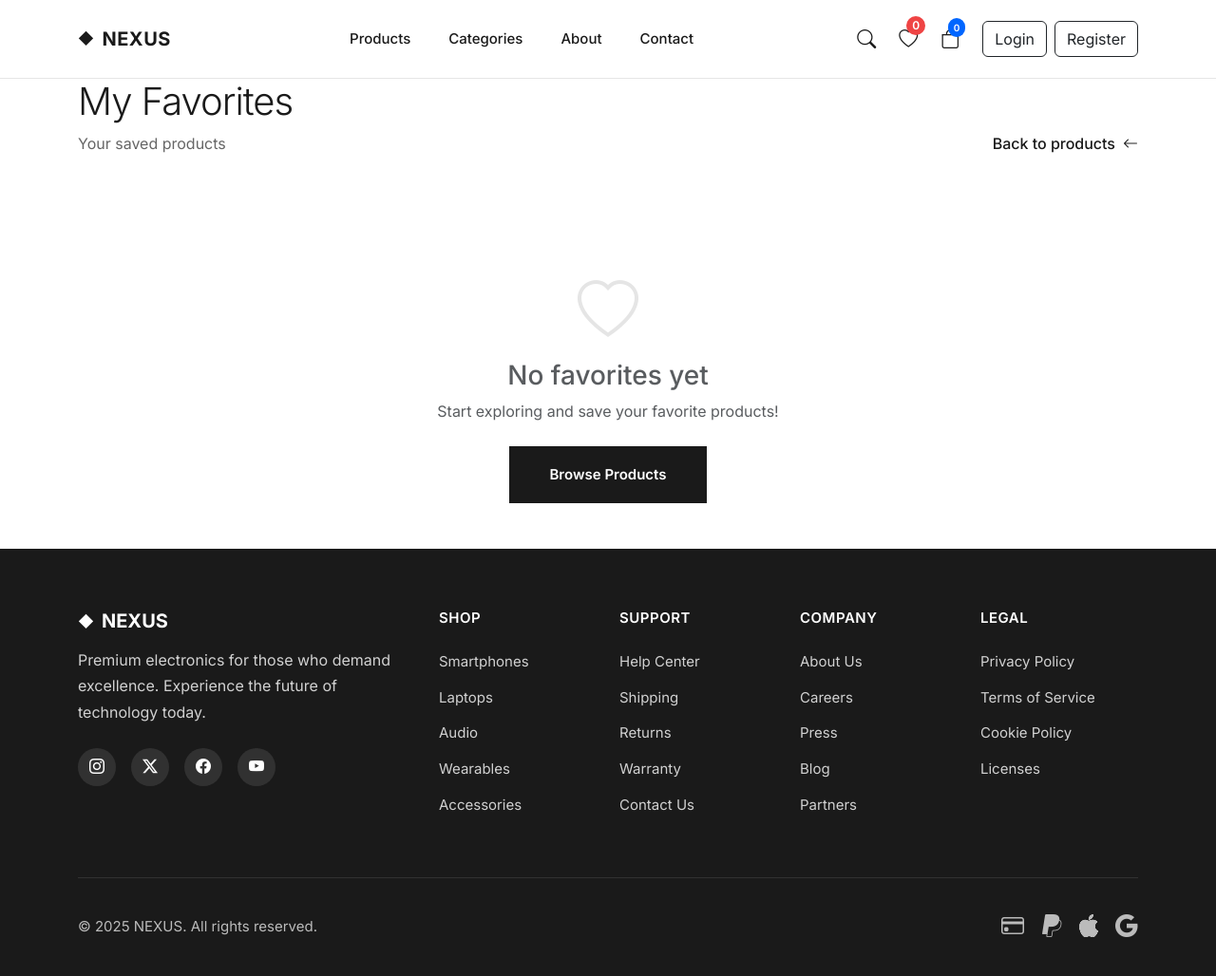
After one commit to Mengheng855/python, a Flask app: page /favorites in a window 1280 px wide. The commit adds this page. Shown: the whole page at 95% size. Run offline with Flask 3, Linux system fonts and the light colour scheme; some libraries are stand-ins or nearby versions.

Commit message:
favorite

```diff
--- a/app.py
+++ b/app.py
@@ -282,6 +282,7 @@ def category():
         SELECT c.cate_id, c.name, c.created_at, c.updated_at, a.username
         FROM category c
         INNER JOIN user a ON c.user_id = a.user_id
+        ORDER BY c.cate_id DESC
     """)
     cate=cursor.fetchall()
     return render_template('admin/category.html',cate=cate,total_cate=total_cate)
@@ -302,5 +303,8 @@ def editCategory(id):
         cursor.execute('UPDATE category SET name=%s, user_id=%s WHERE cate_id=%s',(cate_name,user_id,id))
         conn.commit()
         return redirect('/admin/category')
+@app.route('/favorites')
+def favorites():
+    return render_template('user/favorites.html')
 if __name__=='__main__':
     app.run(debug=True)
--- a/static/script.js
+++ b/static/script.js
@@ -38,24 +38,127 @@ document.addEventListener('DOMContentLoaded', function() {
         });
     });
 
+    // Favorites functionality using localStorage
+    let favorites = JSON.parse(localStorage.getItem('favorites') || '[]');
+
+    function updateFavoritesCount() {
+        const countElement = document.getElementById('favorites-count');
+        if (countElement) {
+            countElement.textContent = favorites.length;
+        }
+    }
+
+    function updateFavoriteButtons() {
+        const wishlistButtons = document.querySelectorAll('.wishlist-btn-premium');
+
+        wishlistButtons.forEach(button => {
+            const productCard = button.closest('.product-card-premium');
+            if (productCard) {
+                const productId = productCard.querySelector('.product-category-hidden').value;
+                const icon = button.querySelector('i');
+
+                if (favorites.includes(productId)) {
+                    button.classList.add('active');
+                    icon.className = 'bi bi-heart-fill';
+                } else {
+                    button.classList.remove('active');
+                    icon.className = 'bi bi-heart';
+                }
+            }
+        });
+    }
+
+    // Initialize favorite buttons and count on page load
+    updateFavoriteButtons();
+    updateFavoritesCount();
+
+    // Favorites button click handler - now it's a link, so no modal needed
+    // The link will navigate to /favorites page
+
+    function showFavoritesModal() {
+        // Remove existing modal if any
+        const existingModal = document.getElementById('favorites-modal');
+        if (existingModal) {
+            existingModal.remove();
+        }
+
+        // Create modal
+        const modal = document.createElement('div');
+        modal.id = 'favorites-modal';
+        modal.className = 'modal fade';
+        modal.innerHTML = `
+            <div class="modal-dialog modal-lg">
+                <div class="modal-content">
+                    <div class="modal-header">
+                        <h5 class="modal-title">My Favorites (${favorites.length})</h5>
+                        <button type="button" class="btn-close" data-bs-dismiss="modal"></button>
+                    </div>
+                    <div class="modal-body">
+                        ${favorites.length === 0 ?
+                            '<p class="text-center text-muted">No favorites yet. Click the heart icon on products to add them here!</p>' :
+                            '<div class="row g-3" id="favorites-list"></div>'
+                        }
+                    </div>
+                </div>
+            </div>
+        `;
+
+        document.body.appendChild(modal);
+
+        // Populate favorites if any
+        if (favorites.length > 0) {
+            const favoritesList = modal.querySelector('#favorites-list');
+            favorites.forEach(favId => {
+                // Find the product card with this category
+                const productCard = Array.from(document.querySelectorAll('.product-card-premium')).find(card => {
+                    return card.querySelector('.product-category-hidden').value === favId;
+                });
+
+                if (productCard) {
+                    const clone = productCard.cloneNode(true);
+                    const col = document.createElement('div');
+                    col.className = 'col-lg-3 col-md-6';
+                    col.appendChild(clone);
+                    favoritesList.appendChild(col);
+                }
+            });
+        }
+
+        // Show modal
+        const bsModal = new bootstrap.Modal(modal);
+        bsModal.show();
+    }
+
     // Wishlist functionality
-    const wishlistButtons = document.querySelectorAll('.wishlist-btn-premium');
-
-    wishlistButtons.forEach(button => {
-        button.addEventListener('click', function(e) {
+    document.addEventListener('click', function(e) {
+        if (e.target.closest('.wishlist-btn-premium')) {
             e.preventDefault();
             e.stopPropagation();
 
-            const icon = this.querySelector('i');
+            const button = e.target.closest('.wishlist-btn-premium');
+            const productCard = button.closest('.product-card-premium');
+            const productId = productCard.querySelector('.product-category-hidden').value;
+            const icon = button.querySelector('i');
 
-            if (this.classList.contains('active')) {
-                this.classList.remove('active');
+            if (favorites.includes(productId)) {
+                // Remove from favorites
+                const index = favorites.indexOf(productId);
+                favorites.splice(index, 1);
+                button.classList.remove('active');
                 icon.className = 'bi bi-heart';
             } else {
-                this.classList.add('active');
+                // Add to favorites
+                favorites.push(productId);
+                button.classList.add('active');
                 icon.className = 'bi bi-heart-fill';
             }
-        });
+
+            // Save to localStorage
+            localStorage.setItem('favorites', JSON.stringify(favorites));
+
+            // Update favorites count
+            updateFavoritesCount();
+        }
     });
 
     // Newsletter form
@@ -156,15 +259,17 @@ document.addEventListener('DOMContentLoaded', function() {
     });
 
     function filterProducts(categoryId) {
-        const products = document.querySelectorAll('.product-card-premium');
+        const productColumns = document.querySelectorAll('.col-lg-3.col-md-6');
 
-        products.forEach(product => {
-            if (categoryId === 'all') {
-                product.style.display = 'block';
-            } else {
-                // Assuming products have a data-category attribute or we can derive it from product data
-                // For now, show all products as the backend integration would handle this
-                product.style.display = 'block';
+        productColumns.forEach(column => {
+            const product = column.querySelector('.product-card-premium');
+            if (product) {
+                const productCategory = product.querySelector('.product-category-hidden').value;
+                if (categoryId === 'all' || productCategory.toLowerCase() === categoryId.toLowerCase()) {
+                    column.style.display = 'block';
+                } else {
+                    column.style.display = 'none';
+                }
             }
         });
 
--- a/static/style.css
+++ b/static/style.css
@@ -570,6 +570,23 @@ body {
     background-color: var(--color-success);
 }
 
+/* Favorites badge */
+.favorites-badge {
+    position: absolute;
+    top: -8px;
+    right: -8px;
+    background: var(--color-danger);
+    color: var(--color-white);
+    border-radius: 50%;
+    width: 20px;
+    height: 20px;
+    display: flex;
+    align-items: center;
+    justify-content: center;
+    font-weight: 600;
+    font-size: 12px;
+}
+
 /* Feature Banner */
 .feature-banner {
     padding: 6rem 0;
--- a/templates/admin/category.html
+++ b/templates/admin/category.html
@@ -787,7 +787,7 @@
         <tbody>
             {% for category in cate %}
             <tr>
-                <td class="category-id">{{ category[0] }}</td>
+                <td class="category-id">{{ loop.index }}</td>
                 <td class="category-name">{{ category[1] }}</td>
                 <td class="category-created">{{ category[2] }}</td>
                 <td class="category-updated">{{ category[3] }}</td>
--- /dev/null
+++ b/templates/user/favorites.html
@@ -0,0 +1,280 @@
+<!DOCTYPE html>
+<html lang="en">
+<head>
+    <meta charset="UTF-8">
+    <meta name="viewport" content="width=device-width, initial-scale=1.0">
+    <title>My Favorites - NEXUS</title>
+    <link href="https://cdn.jsdelivr.net/npm/bootstrap@5.3.0/dist/css/bootstrap.min.css" rel="stylesheet">
+    <link rel="stylesheet" href="https://cdn.jsdelivr.net/npm/bootstrap-icons@1.11.0/font/bootstrap-icons.css">
+    <link rel="preconnect" href="https://fonts.googleapis.com">
+    <link rel="preconnect" href="https://fonts.gstatic.com" crossorigin>
+    <script src="https://cdnjs.cloudflare.com/ajax/libs/jquery/3.7.1/jquery.min.js" integrity="sha512-v2CJ7UaYy4JwqLDIrZUI/4hqeoQieOmAZNXBeQyjo21dadnwR+8ZaIJVT8EE2iyI61OV8e6M8PP2/4hpQINQ/g==" crossorigin="anonymous" referrerpolicy="no-referrer"></script>
+    <link href="https://fonts.googleapis.com/css2?family=Inter:wght@300;400;500;600;700&display=swap" rel="stylesheet">
+    <link rel="stylesheet" href="/static/style.css">
+</head>
+<body>
+    <!-- Navigation -->
+    <nav class="navbar navbar-expand-lg">
+        <div class="container">
+            <a class="navbar-brand" href="/">
+                <span class="brand-icon">◆</span> NEXUS
+            </a>
+            <button class="navbar-toggler" type="button" data-bs-toggle="collapse" data-bs-target="#navbarNav">
+                <span class="navbar-toggler-icon"></span>
+            </button>
+            <div class="collapse navbar-collapse" id="navbarNav">
+                <ul class="navbar-nav mx-auto">
+                    <li class="nav-item">
+                        <a class="nav-link" href="/#products">Products</a>
+                    </li>
+                    <li class="nav-item">
+                        <a class="nav-link" href="/#categories">Categories</a>
+                    </li>
+                    <li class="nav-item">
+                        <a class="nav-link" href="/#about">About</a>
+                    </li>
+                    <li class="nav-item">
+                        <a class="nav-link" href="/#contact">Contact</a>
+                    </li>
+                </ul>
+                <div class="d-flex align-items-center gap-4">
+                    <button class="icon-btn" aria-label="Search">
+                        <i class="bi bi-search"></i>
+                    </button>
+                    <button class="icon-btn position-relative" aria-label="Favorites" id="favorites-btn">
+                        <i class="bi bi-heart"></i>
+                        <span class="favorites-badge" id="favorites-count">0</span>
+                    </button>
+                    <button class="icon-btn position-relative" aria-label="Cart">
+                        <i class="bi bi-bag"></i>
+                        <span class="cart-badge">0</span>
+                    </button>
+                    <div class="auth-buttons d-flex gap-2">
+                        {% if session.get('user_id') %}
+                            <a href="/logout" class="btn btn-outline-dark btn-login">logout</a>
+                        {% else %}
+                            <a href="/login" class="btn btn-outline-dark btn-login">Login</a>
+                            <a href="/register" class=" btn btn-outline-dark btn-register">Register</a>
+                        {% endif %}
+                    </div>
+                </div>
+            </div>
+        </div>
+    </nav>
+
+    <!-- Favorites Section -->
+    <section class="favorites-section">
+        <div class="container">
+            <div class="section-header">
+                <div>
+                    <h2 class="section-title">My Favorites</h2>
+                    <p class="section-subtitle">Your saved products</p>
+                </div>
+                <a href="/" class="view-all-link">Back to products <i class="bi bi-arrow-left"></i></a>
+            </div>
+
+            <div id="favorites-container">
+                <div class="text-center py-5">
+                    <i class="bi bi-heart" style="font-size: 4rem; color: #e5e5e5; margin-bottom: 2rem;"></i>
+                    <h3 class="text-muted">Loading favorites...</h3>
+                    <p class="text-muted mb-4">Please wait while we load your saved products.</p>
+                </div>
+            </div>
+        </div>
+    </section>
+
+    <!-- Footer -->
+    <footer class="footer">
+        <div class="container">
+            <div class="footer-top">
+                <div class="row g-4">
+                    <div class="col-lg-4">
+                        <div class="footer-brand">
+                            <h5><span class="brand-icon">◆</span> NEXUS</h5>
+                            <p>Premium electronics for those who demand excellence. Experience the future of technology today.</p>
+                            <div class="social-links">
+                                <a href="#"><i class="bi bi-instagram"></i></a>
+                                <a href="#"><i class="bi bi-twitter-x"></i></a>
+                                <a href="#"><i class="bi bi-facebook"></i></a>
+                                <a href="#"><i class="bi bi-youtube"></i></a>
+                            </div>
+                        </div>
+                    </div>
+                    <div class="col-lg-2 col-6">
+                        <h6 class="footer-heading">Shop</h6>
+                        <ul class="footer-links">
+                            <li><a href="#">Smartphones</a></li>
+                            <li><a href="#">Laptops</a></li>
+                            <li><a href="#">Audio</a></li>
+                            <li><a href="#">Wearables</a></li>
+                            <li><a href="#">Accessories</a></li>
+                        </ul>
+                    </div>
+                    <div class="col-lg-2 col-6">
+                        <h6 class="footer-heading">Support</h6>
+                        <ul class="footer-links">
+                            <li><a href="#">Help Center</a></li>
+                            <li><a href="#">Shipping</a></li>
+                            <li><a href="#">Returns</a></li>
+                            <li><a href="#">Warranty</a></li>
+                            <li><a href="#">Contact Us</a></li>
+                        </ul>
+                    </div>
+                    <div class="col-lg-2 col-6">
+                        <h6 class="footer-heading">Company</h6>
+                        <ul class="footer-links">
+                            <li><a href="#">About Us</a></li>
+                            <li><a href="#">Careers</a></li>
+                            <li><a href="#">Press</a></li>
+                            <li><a href="#">Blog</a></li>
+                            <li><a href="#">Partners</a></li>
+                        </ul>
+                    </div>
+                    <div class="col-lg-2 col-6">
+                        <h6 class="footer-heading">Legal</h6>
+                        <ul class="footer-links">
+                            <li><a href="#">Privacy Policy</a></li>
+                            <li><a href="#">Terms of Service</a></li>
+                            <li><a href="#">Cookie Policy</a></li>
+                            <li><a href="#">Licenses</a></li>
+                        </ul>
+                    </div>
+                </div>
+            </div>
+            <div class="footer-bottom">
+                <p>&copy; 2025 NEXUS. All rights reserved.</p>
+                <div class="payment-methods">
+                    <i class="bi bi-credit-card"></i>
+                    <i class="bi bi-paypal"></i>
+                    <i class="bi bi-apple"></i>
+                    <i class="bi bi-google"></i>
+                </div>
+            </div>
+        </div>
+    </footer>
+
+    <script src="https://cdn.jsdelivr.net/npm/bootstrap@5.3.0/dist/js/bootstrap.bundle.min.js"></script>
+    <script src="/static/script.js"></script>
+    <script>
+        // Load favorites from localStorage and display them
+        document.addEventListener('DOMContentLoaded', function() {
+            // Update favorites count in navigation
+            const favorites = JSON.parse(localStorage.getItem('favorites') || '[]');
+            const countElement = document.getElementById('favorites-count');
+            if (countElement) {
+                countElement.textContent = favorites.length;
+            }
+
+            loadFavoritesFromLocalStorage();
+
+            // Handle remove from favorites on favorites page
+            document.addEventListener('click', function(e) {
+                if (e.target.closest('.remove-favorite')) {
+                    e.preventDefault();
+                    e.stopPropagation();
+
+                    const button = e.target.closest('.remove-favorite');
+                    const categoryName = button.getAttribute('data-category');
+
+                    // Remove from localStorage
+                    let favorites = JSON.parse(localStorage.getItem('favorites') || '[]');
+                    const index = favorites.indexOf(categoryName);
+                    if (index > -1) {
+                        favorites.splice(index, 1);
+                        localStorage.setItem('favorites', JSON.stringify(favorites));
+
+                        // Remove the product card from the page
+                        const productCard = button.closest('.col-lg-3.col-md-6');
+                        productCard.remove();
+
+                        // Update the count in the title
+                        updateFavoritesTitle(favorites.length);
+                    }
+                }
+            });
+        });
+
+        function loadFavoritesFromLocalStorage() {
+            const favorites = JSON.parse(localStorage.getItem('favorites') || '[]');
+            const container = document.getElementById('favorites-container');
+
+            if (favorites.length === 0) {
+                container.innerHTML = `
+                    <div class="text-center py-5">
+                        <i class="bi bi-heart" style="font-size: 4rem; color: #e5e5e5; margin-bottom: 2rem;"></i>
+                        <h3 class="text-muted">No favorites yet</h3>
+                        <p class="text-muted mb-4">Start exploring and save your favorite products!</p>
+                        <a href="/" class="btn-primary-custom">Browse Products</a>
+                    </div>
+                `;
+                updateFavoritesTitle(0);
+                return;
+            }
+
+            // Fetch all products and filter by favorites
+            fetch('/?view=all')
+                .then(response => response.text())
+                .then(html => {
+                    const parser = new DOMParser();
+                    const doc = parser.parseFromString(html, 'text/html');
+                    const allProducts = Array.from(doc.querySelectorAll('.product-card-premium'));
+
+                    const favoriteProducts = allProducts.filter(product => {
+                        const categoryHidden = product.querySelector('.product-category-hidden');
+                        return categoryHidden && favorites.includes(categoryHidden.value);
+                    });
+
+                    if (favoriteProducts.length === 0) {
+                        container.innerHTML = `
+                            <div class="text-center py-5">
+                                <i class="bi bi-heart" style="font-size: 4rem; color: #e5e5e5; margin-bottom: 2rem;"></i>
+                                <h3 class="text-muted">No favorites found</h3>
+                                <p class="text-muted mb-4">Your saved products may no longer be available.</p>
+                                <a href="/" class="btn-primary-custom">Browse Products</a>
+                            </div>
+                        `;
+                        updateFavoritesTitle(0);
+                        return;
+                    }
+
+                    const productsHTML = favoriteProducts.map(product => {
+                        const categoryHidden = product.querySelector('.product-category-hidden');
+                        const categoryName = categoryHidden ? categoryHidden.value : '';
+                        const productCard = product.closest('.col-lg-3.col-md-6');
+
+                        // Add remove favorite button
+                        const wishlistBtn = product.querySelector('.wishlist-btn-premium');
+                        if (wishlistBtn) {
+                            wishlistBtn.className = 'wishlist-btn-premium active remove-favorite';
+                            wishlistBtn.setAttribute('data-category', categoryName);
+                            wishlistBtn.innerHTML = '<i class="bi bi-x"></i>'; // Changed to X icon for remove
+                        }
+
+                        return productCard ? productCard.outerHTML : '';
+                    }).join('');
+
+                    container.innerHTML = `<div class="row g-4">${productsHTML}</div>`;
+                    updateFavoritesTitle(favoriteProducts.length);
+                })
+                .catch(error => {
+                    console.error('Error loading favorites:', error);
+                    container.innerHTML = `
+                        <div class="text-center py-5">
+                            <i class="bi bi-heart" style="font-size: 4rem; color: #e5e5e5; margin-bottom: 2rem;"></i>
+                            <h3 class="text-muted">Error loading favorites</h3>
+                            <p class="text-muted mb-4">Please try again later.</p>
+                            <a href="/" class="btn-primary-custom">Browse Products</a>
+                        </div>
+                    `;
+                });
+        }
+
+        function updateFavoritesTitle(count) {
+            const title = document.querySelector('.section-title');
+            if (title) {
+                title.textContent = `My Favorites${count > 0 ? ` (${count})` : ''}`;
+            }
+        }
+    </script>
+</body>
+</html>
```
Also changed, not shown: templates/user/index.html (+13 -4 lines).
